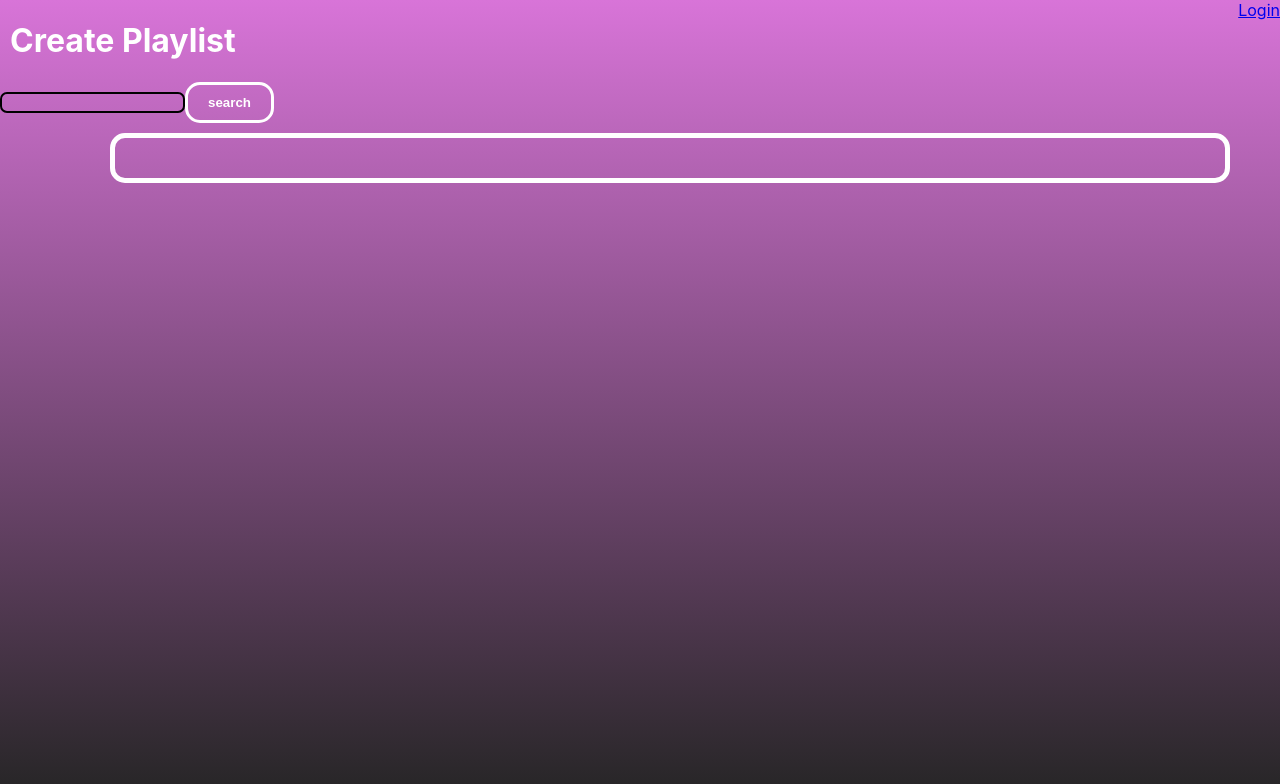
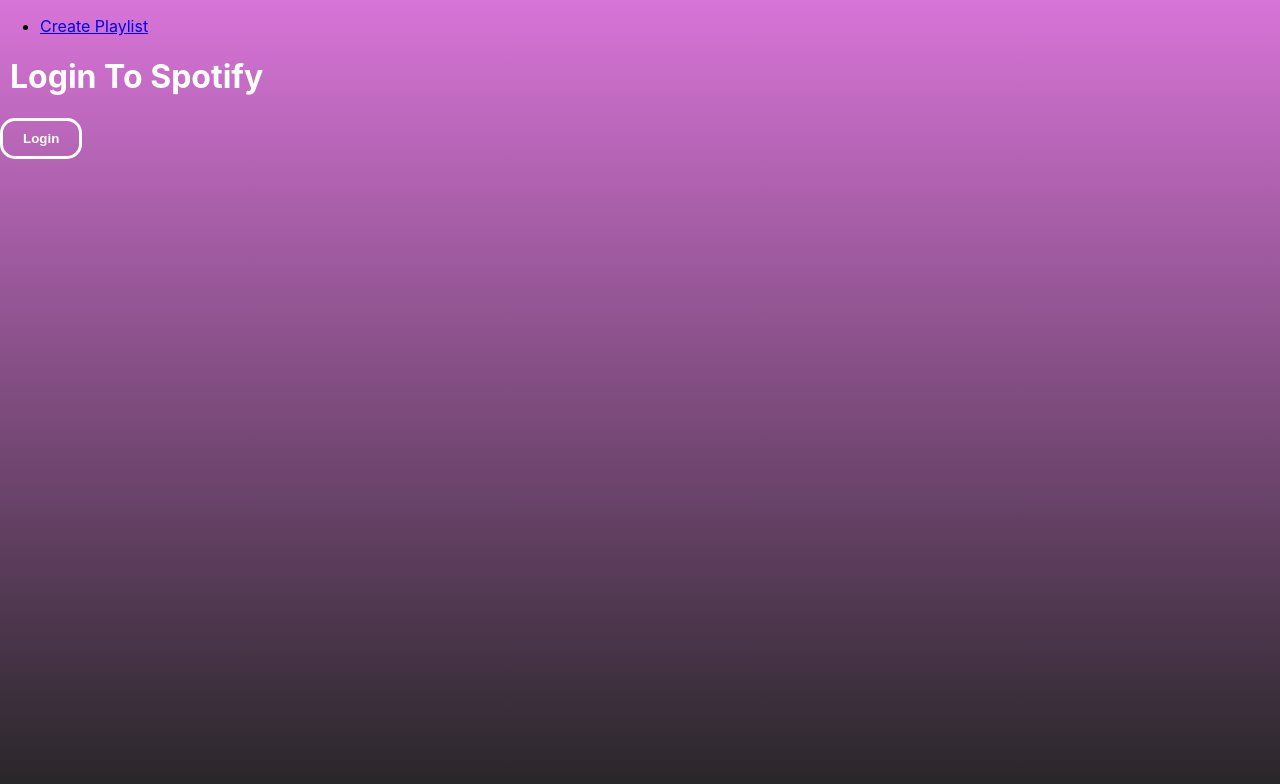
Before and after one commit to beardigumantara/M-songs, a React (Create React App) app: page / in a window 1280 px wide. Shown: the top 784 px of the page. Built offline with nearby package versions, Linux system fonts and the light colour scheme.

Commit message:
HM4S2 Router incomplete

```diff
--- a/package.json
+++ b/package.json
@@ -10,6 +10,7 @@
     "axios": "^0.26.1",
     "react": "^17.0.2",
     "react-dom": "^17.0.2",
+    "react-router-dom": "^5.3.0",
     "react-scripts": "5.0.0",
     "redux": "^4.1.2",
     "web-vitals": "^2.1.4"
--- a/src/App.js
+++ b/src/App.js
@@ -8,6 +8,7 @@ import axios from "axios";
 import url from './helper/auth';
 import {useEffect, useState} from "react";
 import CreatePlaylist from './components/track/playlist';
+import {BrowserRouter as Router, Switch, Route, Link, Redirect} from 'react-router-dom'
 
 function App() {
   const token = useSelector((state) => state.token);
@@ -33,7 +34,7 @@ function App() {
           const requestOptions = {
             headers: {
               'Authorization': 'Bearer ' + accessToken,
-              'Content-Type': 'appliaction/json',
+              'Content-Type': 'application/json',
             },
           };
           console.log(requestOptions);
@@ -93,23 +94,45 @@ function App() {
 
   )
 
+  const LoginPage = () => {
     return (
-    <div className="App">
+      <div className="login-page">
+        <div className="login-content">
+          <h1>Login To Spotify</h1>
+          <a href={url}>
+            <button>Login</button>
+          </a>
+        </div>
+      </div>
+    )
+  }
+
+  const CreatePlaylistPage = () => {
+    return (
       <div className="main">
         <header>
           <div className="navbar">
+            <div className="logo">
+              <h1>M-Songs</h1>
+            </div>
+            <div className="login">
+              {!isLogin ? (<a href={url}>Login</a>) : (<a href="http://localhost:3000/">Logout</a>)}
+            </div>
+          </div>
           <h1>Create Playlist</h1>
-          {!isLogin && (<a href={url}>Login</a>)}
-          </div>
         </header>
-      </div>
         <main>
           <div className='playlist-contemt'>
-        {isLogin && (
+          {/* {isLogin && (
             <>
             <CreatePlaylist accessToken={accToken} userId={user.id} uris={selectedSong}/>
             </>
-        )}
+          )} */}
+          <CreatePlaylist
+            accessToken={accToken}
+            userId={user.id}
+            uris={selectedSong}
+          />
           </div>
           <div className="search-bar">
             <input type="search" onChange={(e) =>setSearchSong(e.target.value)}/>
@@ -127,4 +150,32 @@ function App() {
     );
   };
 
+  return (
+    <>
+      <Router>
+        <div>
+          <nav>
+            <ul>
+              {/* <li>
+                <Link to="/">Login</Link>
+              </li> */}
+              <li>
+                <Link to="/create-playlist">Create Playlist</Link>
+              </li>
+            </ul>
+          </nav>
+          <Switch>
+            <Route path="/create-playlist">
+              {isLogin ? <CreatePlaylistPage /> : <Redirect to="/" />}
+            </Route>
+            <Route path="/">
+              <LoginPage />
+            </Route>
+          </Switch>
+        </div>
+      </Router>
+    </>
+  );
+};
+
 export default App;
```
Also changed, not shown: src/components/Pages/CreatePlaylist/index.js (added, +7 -0 lines), src/components/Pages/login/index.js (added, +39 -0 lines), 1 other file (tests, documents, lock files or other folders). Lines whose indentation alone changed are shown as unchanged.
